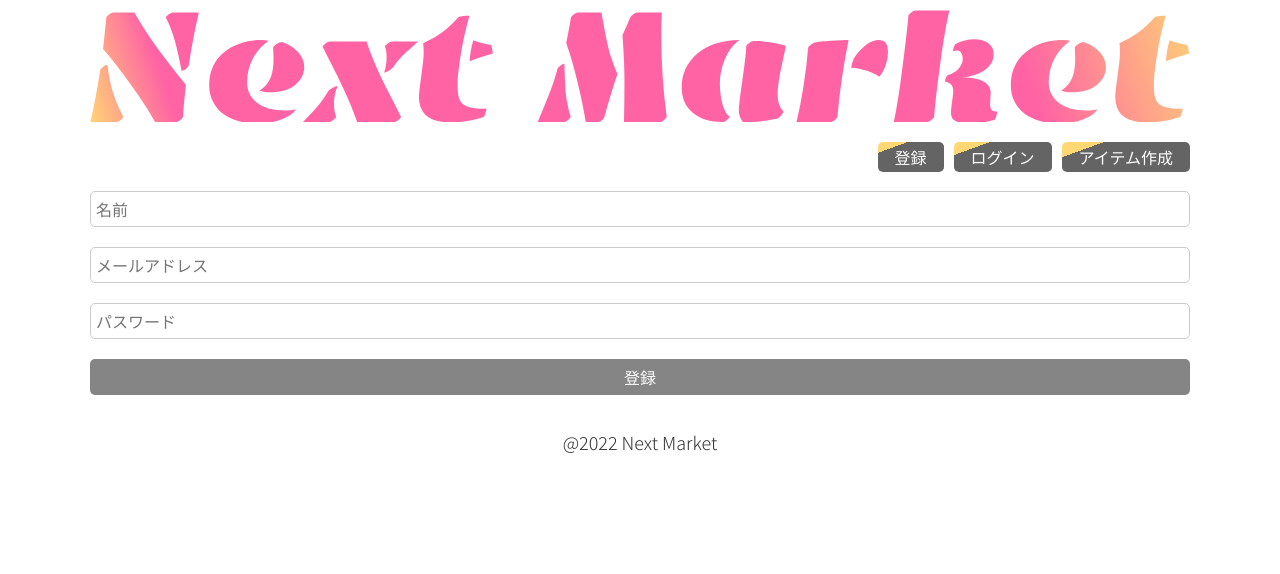
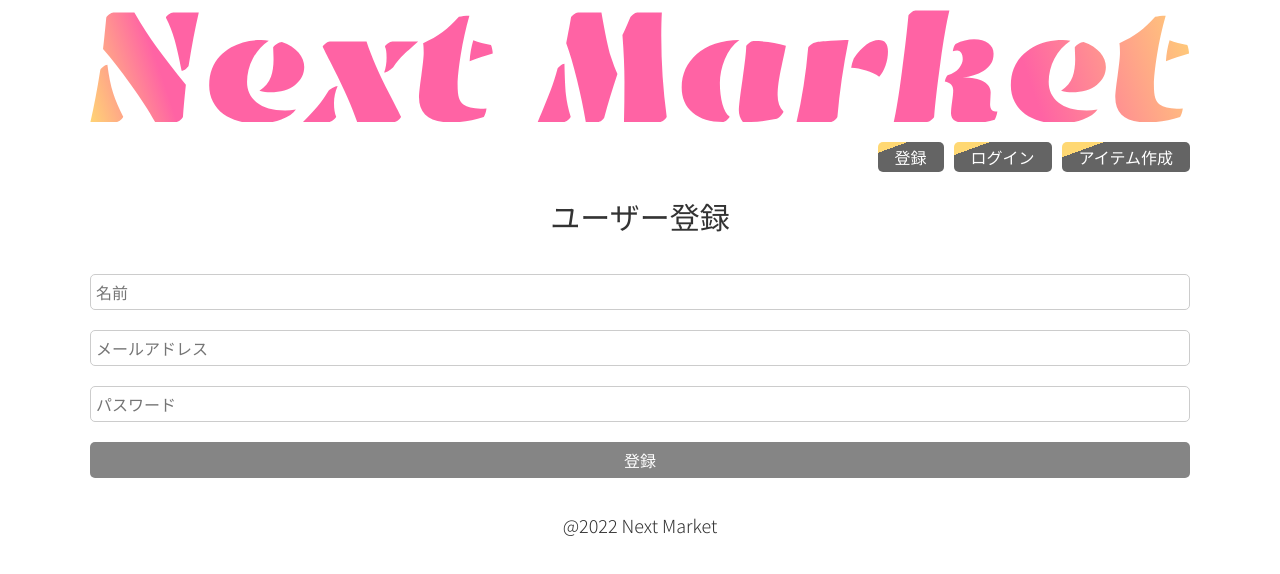
Before and after one commit to UMEKI-Takahiro/Nextjs_refBook_fullStackApp, a Next.js app: page /user/register in a window 1280 px wide. Shown: the top 574 px of the page. Built offline with nearby package versions, Linux system fonts and the light colour scheme.

Commit message:
small fix

```diff
--- a/pages/user/login.js
+++ b/pages/user/login.js
@@ -31,6 +31,7 @@ const Login = () => {
   return (
     <div>
       <Head><h1>ログイン</h1></Head>
+      <h1 className="page-title">ログイン</h1>
       <form onSubmit={handleSubmit}>
         <input value={email} onChange={ e => setEmail(e.target.value) } type="text" name="email" placeholder="メールアドレス" required />
         <input value={password} onChange={ e => setPassword(e.target.value) }  type="text" name="password" placeholder="パスワード" required />
--- a/pages/user/register.js
+++ b/pages/user/register.js
@@ -33,6 +33,7 @@ const Register = () => {
   return (
     <div>
       <Head><h1>ユーザー登録</h1></Head>
+      <h1 className="page-title">ユーザー登録</h1>
       <form onSubmit={handleSubmit}>
         <input value={name} onChange={ e => setName(e.target.value) } type="text" name="name" placeholder="名前" required />
         <input value={email} onChange={ e => setEmail(e.target.value)} type="text" name="email" placeholder="メールアドレス" required />
```
